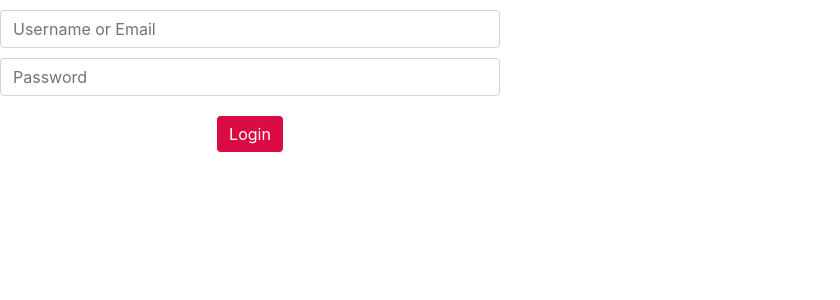
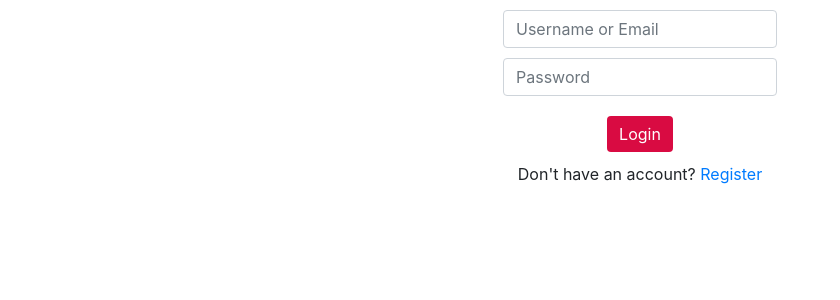
Before and after one commit to BW-WEBPT15-FoodTruckTrackR4/frontend, a React (Create React App) app in the folder client/: page /login in a window 1280 px wide. Shown: the top 300 px of the page, without its empty margins (0-840 px from the left). Built offline with nearby package versions, Linux system fonts and the light colour scheme.

Commit message:
Login validated with error messages. Working on Register now, and then moving onto Diner view component

```diff
--- a/client/src/components/Auth/Login.js
+++ b/client/src/components/Auth/Login.js
@@ -1,8 +1,11 @@
 import React, { useState, useEffect } from 'react';
 import { axiosWithAuth } from '../../utils/axiosWithAuth.js';
-import { Button, Form, Input } from 'reactstrap';
+import { Button, Form, Input, Alert } from 'reactstrap';
+import { useHistory, Link } from 'react-router-dom';
 
 function Login() {
+
+    let history = useHistory();
 
     /* not sure how you and the backend want to handle
         being able to login with either your username or password */
@@ -10,6 +13,10 @@ function Login() {
         usernameEmail: '',
         password: ''
     })
+
+    /* state for errors and success when validating */
+    const [err, setErr] = useState('');
+    const [success, setSuccess] = useState('');
 
     /* handle input change */
     const handleChange = (e) => {
@@ -21,26 +28,76 @@ function Login() {
 
     /* login using axiosWithAuth */
     const login = (user) => {
-        /* temp */
+
+        /* validation */
+        /* I tried figuring out the availity validation with Reacstrap, and it wans't clicking
+            for me, so I just fell back to vanilla JavaScript validation for the forms. */
+
+        if (user.usernameEmail === '' && user.password === '') {
+            setErr('Both fields must be filled out.');
+        }
+        else if (user.usernameEmail === '') {
+            setErr('You must enter in a valid username or email address.');
+        }
+        else if (user.password === '') {
+            setErr('You must enter in your password.');
+        }
+        else if (user.usernameEmail.length > 254 || user.usernameEmail.length < 5) {
+            setErr('Please enter a valid username or email address that is at least 5 characters long.');
+        }
+        else if (user.password.length > 128 || user.password.length < 8) {
+            setErr('Please enter a valid password that is AT LEAST 8 characters long.');
+        }
+        else if (user.usernameEmail.match(/[^a-z0-9@.]/gi, '')) {
+            setErr('Please enter a valid, alphanumeric username or email address.');
+        }
+        else {
             axiosWithAuth().post('/api/auth/login', user)
                 .then(res => {
                     console.log(res);
+                    setSuccess('Login successful...');
+                    history.push('/Dashboard');
                 })
                 .catch(err => {
                     console.log(err);
                 })
         }
+    }
 
     return (
-        <div class="auth-form">
+        <div className="auth-form">
             <Form onSubmit={(e) => {
                 e.preventDefault();
                 login(user);
+                setUser({
+                    usernameEmail: '',
+                    password: ''
+                });
             }}>
-                <Input name="usernameEmail" placeholder="Username or Email" value={user.usernameEmail} autoComplete="off" />
-                <Input name="password" placeholder="Password" value={user.password} autoComplete="off" />
+                <Input
+                    name="usernameEmail"
+                    placeholder="Username or Email"
+                    value={user.usernameEmail}
+                    autoComplete="off"
+                    onChange={handleChange} />
+                <Input
+                    name="password"
+                    type="password"
+                    placeholder="Password"
+                    value={user.password}
+                    autoComplete="off"
+                    onChange={handleChange} />
                 <Button type="submit" className="login-btn">Login</Button>
             </Form>
+            <p>Don't have an account? <Link to="/register">Register</Link></p>
+            {err &&
+                <Alert style={{ marginTop: '10px' }} color="danger">
+                    {err}
+                </Alert>}
+            {success &&
+                <Alert style={{ marginTop: '10px' }} color="success">
+                    {success}
+                </Alert>}
         </div>
     )
 }
--- a/client/src/components/Auth/Register.js
+++ b/client/src/components/Auth/Register.js
@@ -12,6 +12,10 @@ function Register(props) {
         role: ''
     });
 
+    /* error and success state for validation */
+    const [err, setErr] = useState('');
+    const [success, setSuccess] = useState('');
+
     /* input change handler */
     const handleChange = (e) => {
         setUser({
@@ -22,6 +26,10 @@ function Register(props) {
 
     /* handle submit */
     const register = (user) => {
+
+        /* validation */
+
+
         /* temp filler request */
         axios.post('/api/auth/register', user)
             .then(res => {
--- a/client/src/index.css
+++ b/client/src/index.css
@@ -14,7 +14,10 @@ code {
 
 /* auth form styling */
 .auth-form {
-  width: 500px;
+  width: 100%;
+  display: flex;
+  flex-direction: column;
+  align-items: center;
 }
 
 .auth-form form input {
@@ -26,3 +29,7 @@ code {
   background: #D90B42;
   border: none;
 }
+
+.auth-form p.error {
+  color: #D93030;
+}
```
Lines whose indentation alone changed are shown as unchanged.
